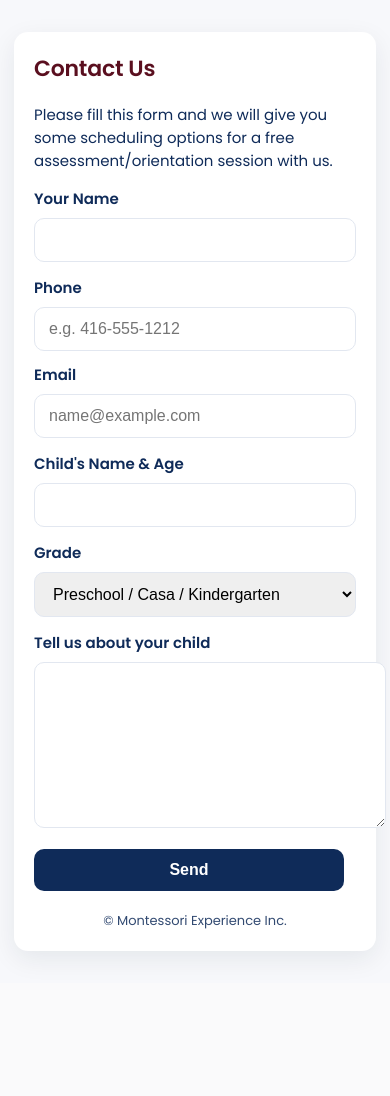
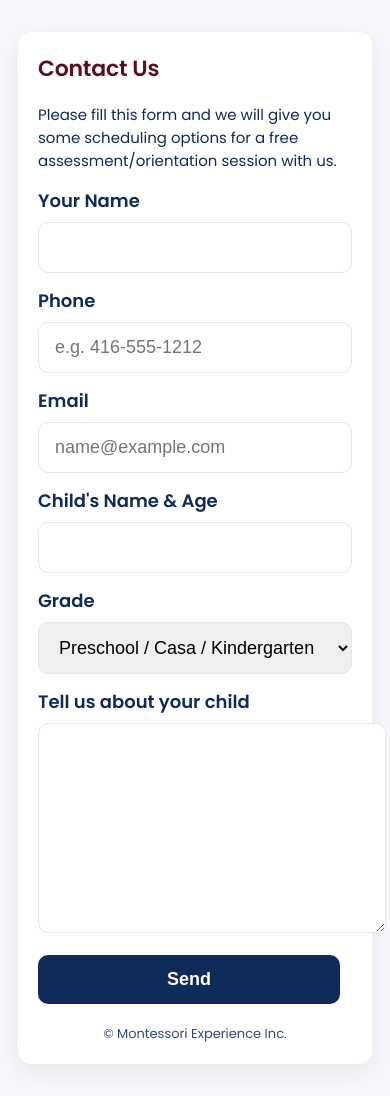
Before and after one commit to mxlinc/mx_app, a Flask app: page /contact in a window 390 px wide. Before the commit the page ends 959 px from the top, so only its background shows below. Run offline with Flask 3, Linux system fonts and the light colour scheme; parts of the project's set-up code (start-up, migrations or seed data) failed here and were passed over; some libraries are stand-ins or nearby versions.

Commit message:
twilio 4

```diff
--- a/templates/contact.html
+++ b/templates/contact.html
@@ -2,6 +2,7 @@
 <html lang="en">
 <head>
     <meta charset="utf-8">
+    <meta name="viewport" content="width=device-width, initial-scale=1">
     <title>Contact Us - MX Learning</title>
     <link href="https://fonts.googleapis.com/css2?family=Poppins:wght@400;500;600&display=swap" rel="stylesheet">
     <style>
@@ -22,12 +23,15 @@
         .message { margin-top:12px; font-size:15px; color:var(--navy) }
         .small { font-size:13px; color:#6b7280 }
         .footer { font-size:13px; color:var(--navy); opacity:0.85 }
-        @media (max-width:640px){
-            body { font-size:18px }
-            .container { padding:14px; margin:18px auto }
+        @media (max-width:760px){
+            body { font-size:20px }
+            .container { padding:18px; margin:14px auto }
             .card { padding:20px }
-            .row { flex-direction:column }
-            .btn { width:100% }
+            .row { flex-direction:column; gap:14px }
+            label { font-size:18px }
+            input[type="text"], .small-input, select { font-size:18px; padding:14px 16px }
+            textarea { min-height:180px; font-size:18px; padding:14px 16px }
+            .btn { width:100%; padding:14px 16px; font-size:18px }
         }
     </style>
 </head>
```
